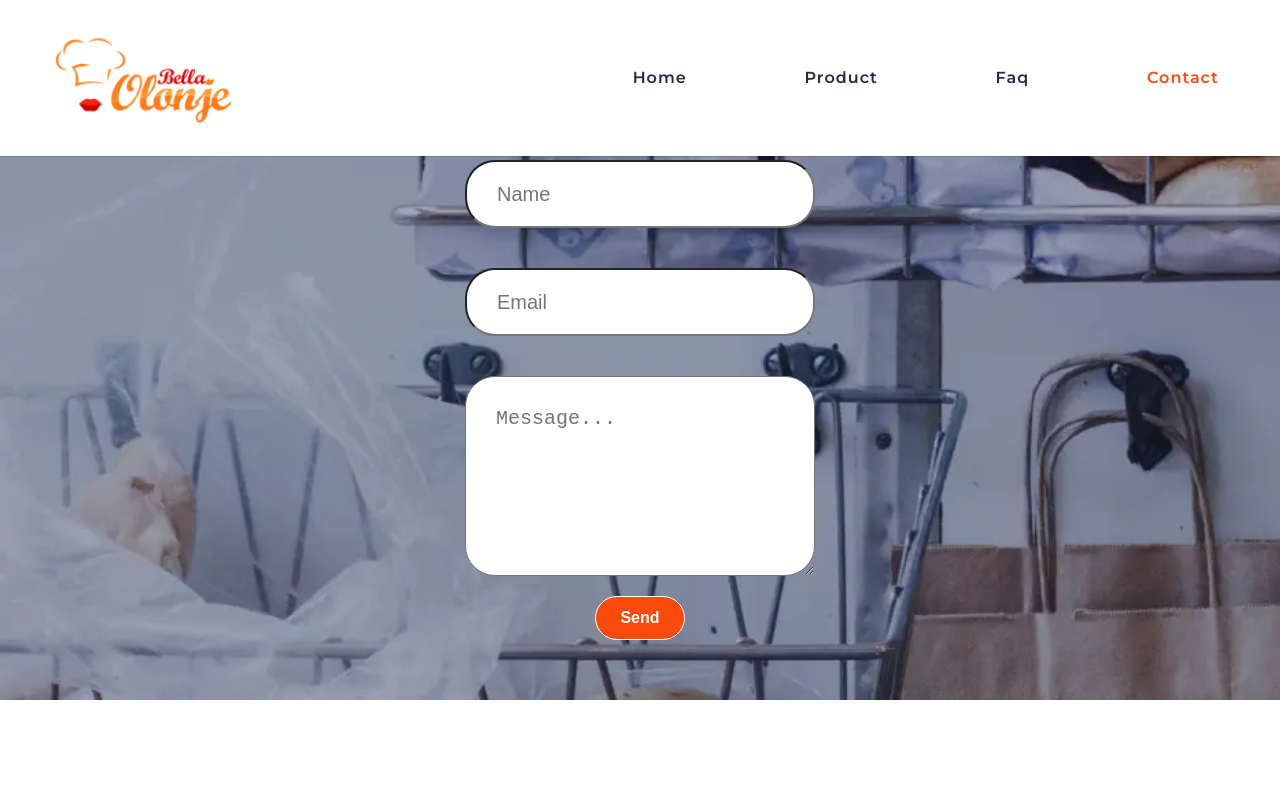
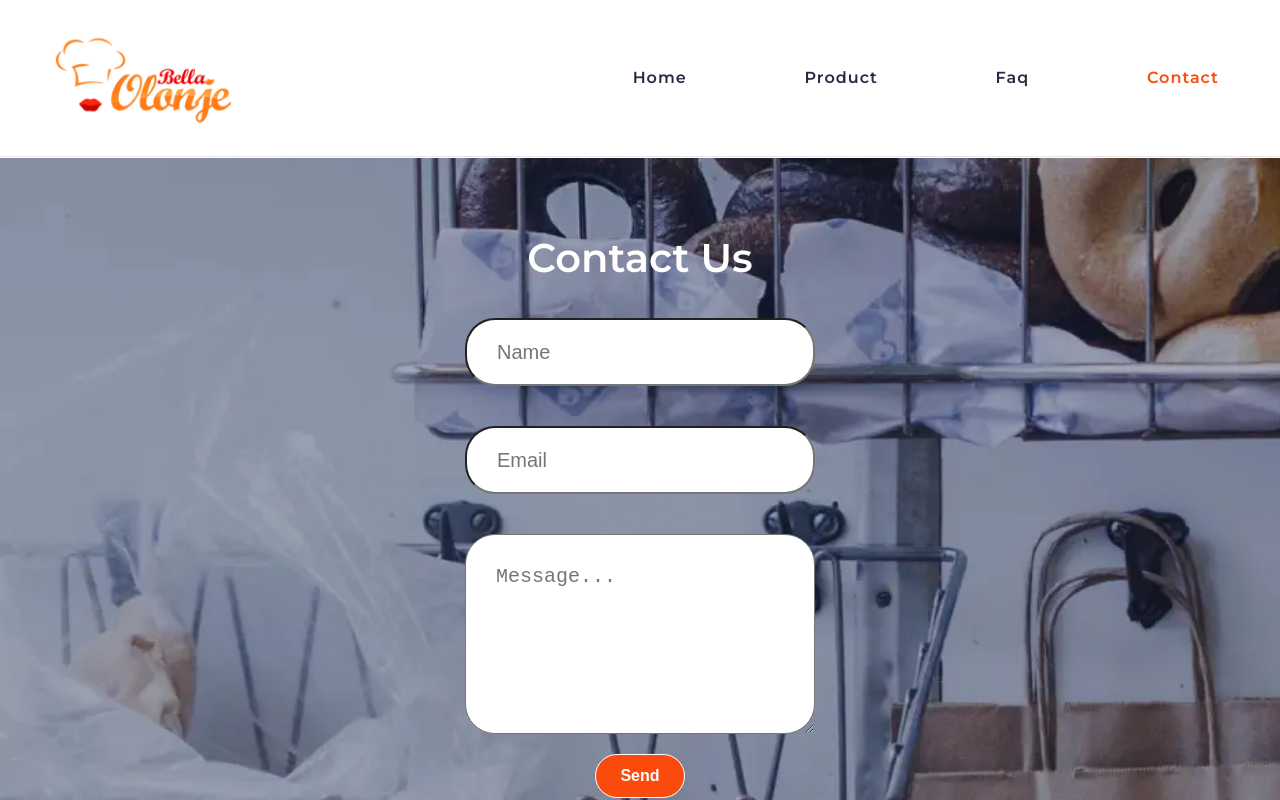
Before and after one commit to Deniss1988/portfolio2023, a React (Vite) app in the folder client/: page /contact in a window 1280 px wide. Shown: the top 800 px of the page. Built offline with nearby package versions, Linux system fonts and the light colour scheme.

Commit message:
bug fixes

```diff
--- a/client/src/pages/Contact/Contact.css
+++ b/client/src/pages/Contact/Contact.css
@@ -1,3 +1,4 @@
 .contact {
   height: 100vh;
+  margin-top: 158px;
 }
```
